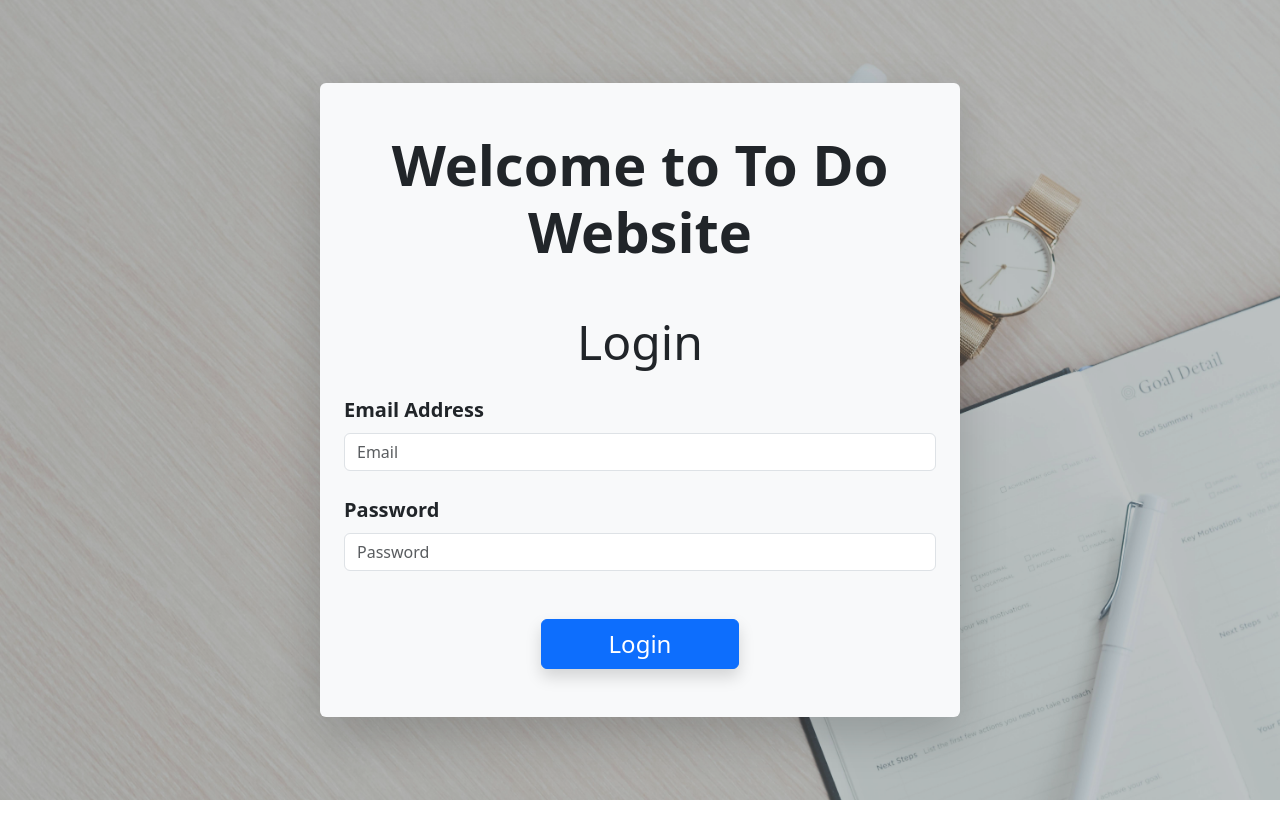
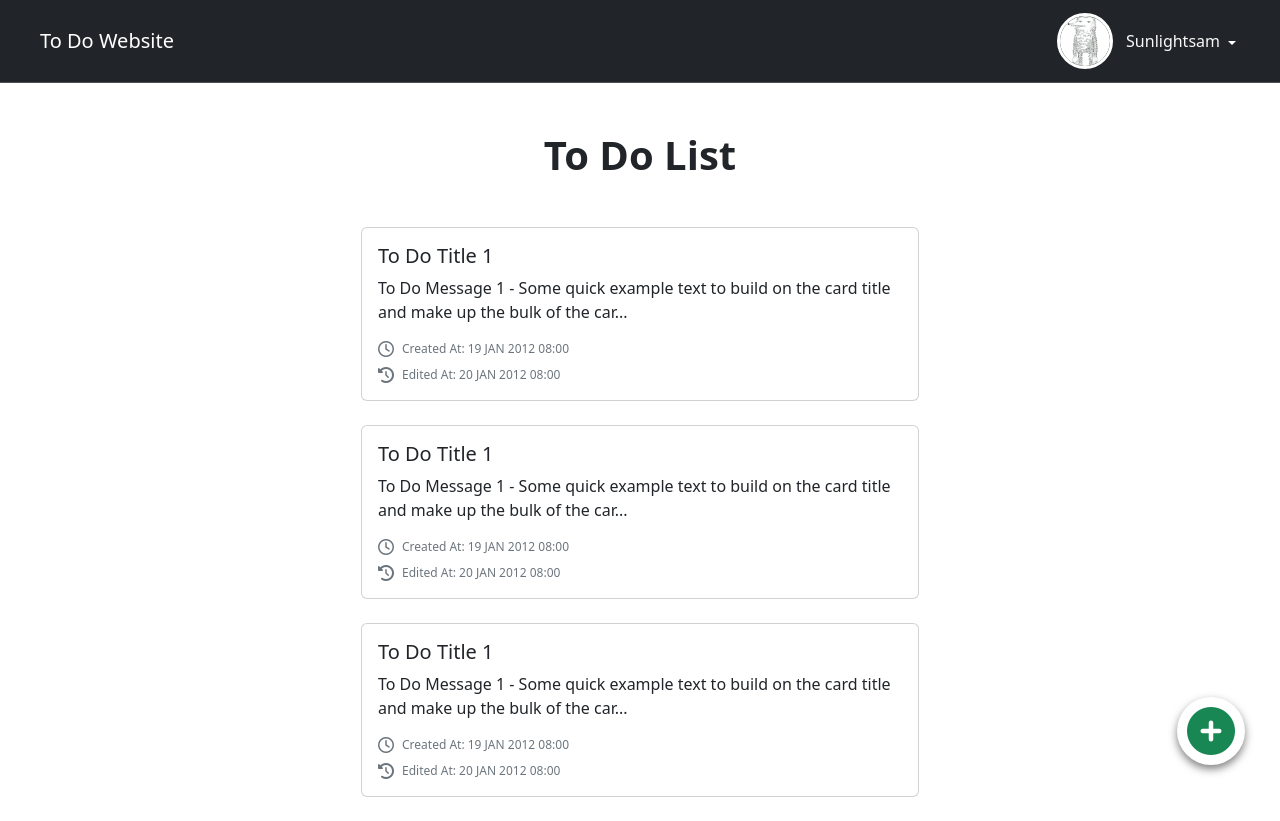
Before and after one commit to Nighthawks829/client, a React (Create React App) app: page / in a window 1280 px wide. Before the commit the page ends 800 px from the top, so only its background shows below. Built offline with nearby package versions, Linux system fonts and the light colour scheme.

Commit message:
Create home page with home page css

```diff
--- a/package.json
+++ b/package.json
@@ -3,6 +3,9 @@
   "version": "0.1.0",
   "private": true,
   "dependencies": {
+    "@fortawesome/fontawesome-svg-core": "^6.6.0",
+    "@fortawesome/free-solid-svg-icons": "^6.6.0",
+    "@fortawesome/react-fontawesome": "^0.2.2",
     "@reduxjs/toolkit": "^2.3.0",
     "@testing-library/jest-dom": "^5.17.0",
     "@testing-library/react": "^13.4.0",
--- a/public/index.html
+++ b/public/index.html
@@ -1,14 +1,12 @@
 <!DOCTYPE html>
 <html lang="en">
+
 <head>
   <meta charset="utf-8" />
   <link rel="icon" href="%PUBLIC_URL%/favicon.ico" />
   <meta name="viewport" content="width=device-width, initial-scale=1" />
   <meta name="theme-color" content="#000000" />
-    <meta
-      name="description"
-      content="Web site created using create-react-app"
-    />
+  <meta name="description" content="Web site created using create-react-app" />
   <link rel="apple-touch-icon" href="%PUBLIC_URL%/logo192.png" />
   <!--
       manifest.json provides metadata used when your web app is installed on a
@@ -24,8 +22,11 @@
       work correctly both with client-side routing and a non-root public URL.
       Learn how to configure a non-root public URL by running `npm run build`.
     -->
+    <script src="https://kit.fontawesome.com/3a4d23485c.js" crossorigin="anonymous"></script>
+
   <title>React App</title>
 </head>
+
 <body>
   <noscript>You need to enable JavaScript to run this app.</noscript>
   <div id="root"></div>
@@ -40,4 +41,5 @@
       To create a production bundle, use `npm run build` or `yarn build`.
     -->
 </body>
+
 </html>
--- a/src/App.css
+++ b/src/App.css
@@ -1,3 +1,7 @@
+*{
+  display: inline-block;
+}
+
 .App {
   text-align: center;
 }
--- a/src/App.js
+++ b/src/App.js
@@ -3,9 +3,10 @@ import "bootstrap/dist/css/bootstrap.min.css";
 // Bootstrap Bundle JS
 import "bootstrap/dist/js/bootstrap.bundle.min";
 import LoginPage from "./pages/login/LoginPage";
+import HomePage from "./pages/home/HomePage";
 
 function App() {
-  return <LoginPage />;
+  return <HomePage />;
 }
 
 export default App;
--- /dev/null
+++ b/src/pages/home/HomePage.css
@@ -0,0 +1,60 @@
+.navbar-brand{
+    font-weight: 500;
+}
+.profile-picture {
+    height: 50px;
+    width: 50px;
+    object-fit: cover;
+    outline: 3px solid white; /* Add the white border outside */
+
+    /* border-width: 3px;
+    border-color: white;
+    border-style: solid; */
+}
+
+.profile-name {
+    font-weight: 500;
+}
+
+.date-text {
+    font-size: 12px;
+}
+
+.card-hover {
+    transition: box-shadow 0.3s ease, background-color 0.3s ease;
+}
+
+.card-hover:hover {
+    box-shadow: 0 4px 8px rgba(0, 0, 0, 0.2);
+    background-color: #f0f0f0;
+    /* Gray background */
+}
+
+.add-button{
+    font-size: 48px;
+    /* color: green; */
+}
+
+.fixed-icon {
+    position: fixed;
+    bottom: 35px;
+    right: 35px;
+    background-color: #fff;
+    border-radius: 50%;
+    /* border-style: solid; */
+    /* border-width: 1px; */
+    /* border-color: black; */
+    padding: 10px;
+    box-shadow: 0 4px 8px rgba(0, 0, 0, 0.5);
+    cursor: pointer;
+    z-index: 1000;
+    transition: background-color 0.3s ease;
+}
+
+.fixed-icon:hover {
+    background-color: #e0e0e0; /* Light gray */
+  }
+
+/* .updated-icon{
+    color: red;
+} */
--- /dev/null
+++ b/src/pages/home/HomePage.js
@@ -0,0 +1,148 @@
+import React from "react";
+import "./HomePage.css";
+
+import { IoMdArrowDropdown } from "react-icons/io";
+
+function HomePage() {
+  const TruncateText = ({ text, limit }) => {
+    return text.length > limit ? `${text.substring(0, limit)}...` : text;
+  };
+
+  const AddButton = () => {
+    return (
+      <div className="fixed-icon">
+        <i class="fa-solid fa-circle-plus add-button text-success"></i>
+      </div>
+    );
+  };
+
+  function handleClick() {
+    console.log("Card is click");
+  }
+
+  return (
+    <>
+      <nav
+        class="navbar navbar-expand-sm bg-dark border-bottom border-body p-3"
+        data-bs-theme="dark"
+      >
+        <div class="container-fluid px-4">
+          <a class="navbar-brand">To Do Website</a>
+          <button
+            class="navbar-toggler"
+            type="button"
+            data-bs-toggle="collapse"
+            data-bs-target="#collapsibleNavbar"
+          >
+            <span class="navbar-toggler-icon"></span>
+          </button>
+          <div class="collapse navbar-collapse" id="collapsibleNavbar">
+            <div className="ms-auto d-flex align-items-center">
+              <img
+                src={require("../../assets/profile.jpg")}
+                alt="profile-picture"
+                className="profile-picture rounded-circle"
+              />
+              <p className="profile-name text-light mb-0 ms-3 me-1">Sunlightsam</p>
+              <div className="dropdown">
+                <IoMdArrowDropdown
+                  color="white"
+                  className="dropdown-toggle"
+                  role="button"
+                  data-bs-toggle="dropdown"
+                  aria-expanded="false"
+                />
+                <ul className="dropdown-menu dropdown-menu-end mt-3 py-3">
+                  <li>
+                    <a class="dropdown-item">User Profile</a>
+                  </li>
+                  <li>
+                    <a class="dropdown-item text-danger">Logut</a>
+                  </li>
+                </ul>
+              </div>
+            </div>
+          </div>
+        </div>
+      </nav>
+      <div className="container mt-5">
+        <h1 className="text-center fw-bold mb-5">To Do List</h1>
+
+        <div className="card col-lg-6 col-md-9 col-11 mx-auto mb-4 card-hover" onClick={handleClick}>
+          <div className="card-body">
+            <h5 class="card-title">To Do Title 1</h5>
+            <p class="card-text">
+              <TruncateText
+                text="To Do Message 1 - Some quick example text to build on the card title and make up the bulk of the card's content."
+                limit={100}
+              />
+            </p>
+            <div className="d-flex align-items-center mb-2">
+              <i className="fa-regular fa-clock text-secondary"></i>
+              <p className="date-text text-secondary mb-0 ms-2">
+                Created At: 19 JAN 2012 08:00
+              </p>
+            </div>
+            <div className="d-flex align-items-center">
+              <i className="fa-solid fa-clock-rotate-left text-secondary"></i>
+              <p className="date-text text-secondary mb-0 ms-2">
+                Edited At: 20 JAN 2012 08:00
+              </p>
+            </div>
+          </div>
+        </div>
+
+        <div className="card col-lg-6 col-md-9 col-11 mx-auto mb-4 card-hover" onClick={handleClick}>
+          <div className="card-body">
+            <h5 class="card-title">To Do Title 1</h5>
+            <p class="card-text">
+              <TruncateText
+                text="To Do Message 1 - Some quick example text to build on the card title and make up the bulk of the card's content."
+                limit={100}
+              />
+            </p>
+            <div className="d-flex align-items-center mb-2">
+              <i className="fa-regular fa-clock text-secondary"></i>
+              <p className="date-text text-secondary mb-0 ms-2">
+                Created At: 19 JAN 2012 08:00
+              </p>
+            </div>
+            <div className="d-flex align-items-center">
+              <i className="fa-solid fa-clock-rotate-left text-secondary"></i>
+              <p className="date-text text-secondary mb-0 ms-2">
+                Edited At: 20 JAN 2012 08:00
+              </p>
+            </div>
+          </div>
+        </div>
+
+        <div className="card col-lg-6 col-md-9 col-11 mx-auto mb-4 card-hover" onClick={handleClick}>
+          <div className="card-body">
+            <h5 class="card-title">To Do Title 1</h5>
+            <p class="card-text">
+              <TruncateText
+                text="To Do Message 1 - Some quick example text to build on the card title and make up the bulk of the card's content."
+                limit={100}
+              />
+            </p>
+            <div className="d-flex align-items-center mb-2">
+              <i className="fa-regular fa-clock text-secondary"></i>
+              <p className="date-text text-secondary mb-0 ms-2">
+                Created At: 19 JAN 2012 08:00
+              </p>
+            </div>
+            <div className="d-flex align-items-center">
+              <i className="fa-solid fa-clock-rotate-left text-secondary"></i>
+              <p className="date-text text-secondary mb-0 ms-2">
+                Edited At: 20 JAN 2012 08:00
+              </p>
+            </div>
+          </div>
+        </div>
+      </div>
+      <AddButton />
+    </>
+  );
+}
+
+export default HomePage;
```
Also changed, not shown: src/assets/profile.jpg (added), 1 other file (tests, documents, lock files or other folders). Lines whose indentation alone changed are shown as unchanged.
